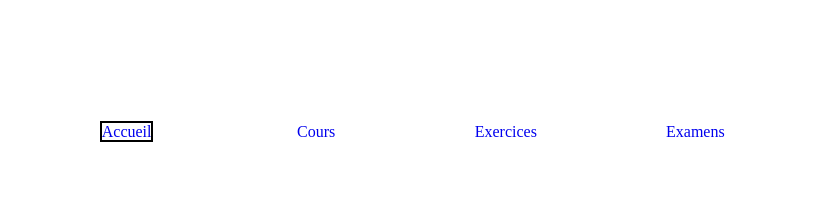
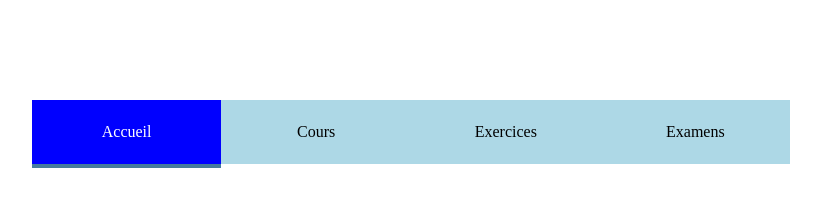
Before and after one commit to GroovyHooked/ExercicesDavid, a plain HTML site: page ExerciceMenu/index.html in a window 1280 px wide. Both pictures are taken after a click on the link "Accueil". Shown: the whole page, without its empty margins (229-1050 px from the left). Drawn offline with Linux system fonts and the light colour scheme.

Commit message:
Add files via upload

```diff
--- a/ExerciceMenu/index.html
+++ b/ExerciceMenu/index.html
@@ -7,11 +7,14 @@
 </head>
 <body>
   <div class="menu">
-     <div class="ssmenu"><a href="#">Accueil</a></div>
-     <div class="ssmenu"><a href="#">Cours</a></div>
-     <div class="ssmenu"><a href="#">Exercices</a></div>
-     <div class="ssmenu"><a href="#">Examens</a></div>
+     <div class="ssmenu ssmenu1"><a href="#">Accueil</a></div>
+     <div class="ssmenu ssmenu2"><a href="#">Cours</a></div>
+     <div class="ssmenu ssmenu3"><a href="#">Exercices</a></div>
+     <div class="ssmenu ssmenu4"><a href="#">Examens</a></div>
+
+     <div class="bordure"></div>
   </div>
+
 </body>
 
 </html>
--- a/ExerciceMenu/styles.css
+++ b/ExerciceMenu/styles.css
@@ -5,35 +5,68 @@ a:link {
   text-decoration: none;
 }
 div.menu {
+  height: 64px;
   width: 60%;
   display: grid;
   grid-template-columns: 25% 25% 25% 25%;
   margin-left: auto;
   margin-right: auto;
   text-align: center;
+  background-color: lightblue;
 }
-
+.bordure{
+    position: relative;
+    bottom: 0;
+    left: 0;
+    height: 0;
+    width: 100%;
+    border-bottom: 4px solid #457b9d;
+}
 a {
-
   width: 100px;
   margin-left: 15px;
   margin-right: 15px;
   line-height: 4;
+  color: black;
 }
-
-div.ssmenu:hover {
+.ssmenu{
+    transition: 2s background-color;
+}
+.ssmenu:hover {
+  background-color: #0096c7;
+}
+a:focus-within{
+  color:white;
+}
+.ssmenu:focus-within{
   background-color: blue;
-  border-bottom: 4px solid black;
-  margin-bottom: -4px;
+  color:white;
 }
-
-.ssmenu:hover {
-  color: white;
+.ssmenu1:focus-within ~ div.bordure{
+  transform: translateX(0px);
 }
-
-a:hover {
-  color: white;
+.ssmenu2:focus-within ~ div.bordure{
+  transform: translateX(100%);
 }
-:focus {
-  outline : 2px solid black;
+.ssmenu3:focus-within ~ div.bordure{
+  transform: translateX(200%);
 }
+.ssmenu4:focus-within ~ div.bordure{
+  transform: translateX(300%);
+}
+.ssmenu1:hover ~ div.bordure{
+  transition: 1s;
+  transform: translateX(0%);
+}
+.ssmenu2:hover ~ div.bordure{
+  transition: 1s;
+  transform: translateX(100%);
+}
+.ssmenu3:hover ~ div.bordure{
+  transition: 1s;
+  transform: translateX(200%);
+}
+.ssmenu4:hover ~ div.bordure{
+  transition: 1s;
+  transform: translateX(300%);
+}
```
